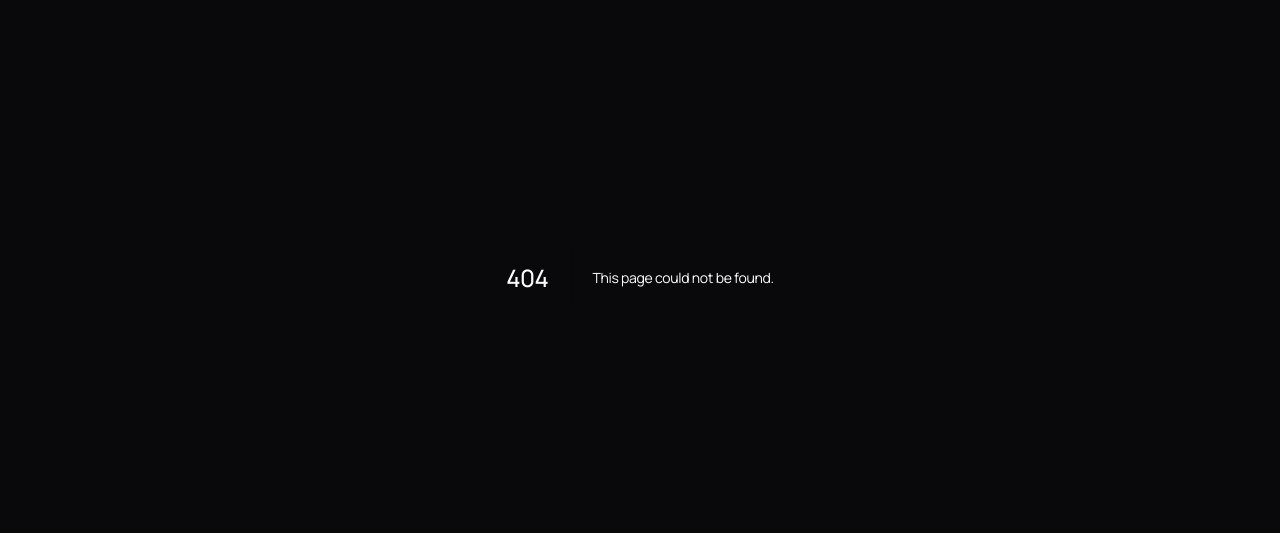
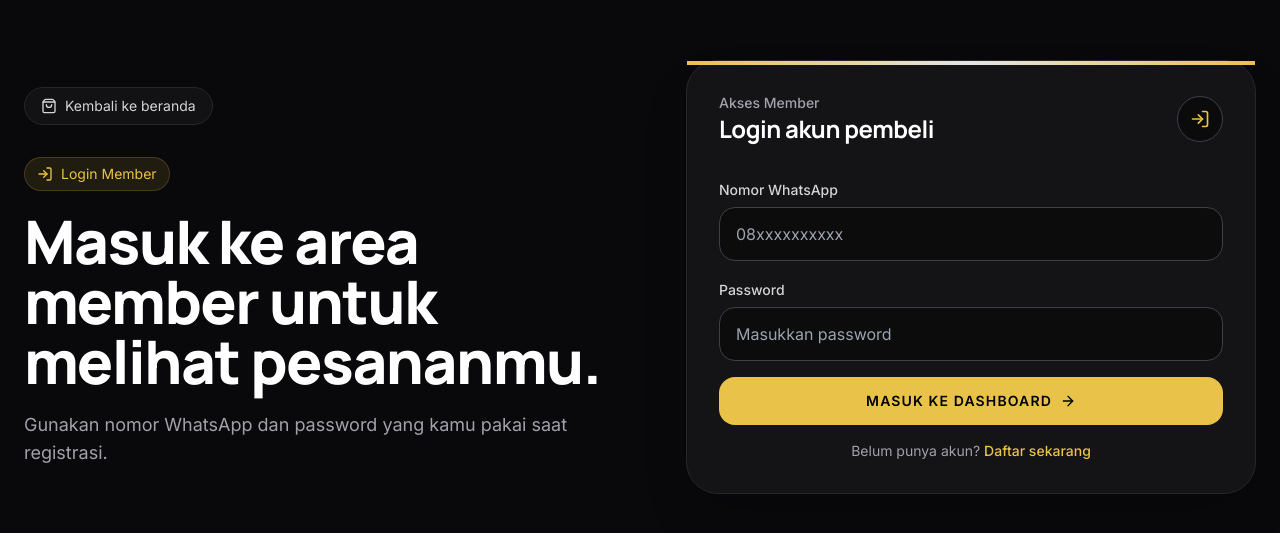
Before and after one commit to Rickyfn01/web-jastip, a Next.js app: page /login in a window 1280 px wide. Before the commit this address had no page. Shown: the part 123-656 px from the top of the page. Built offline with nearby package versions, Linux system fonts and the light colour scheme.

Commit message:
feat(member): add public login button and customer login flow

```diff
--- /dev/null
+++ b/src/app/api/customers/login/route.ts
@@ -0,0 +1,62 @@
+import { NextResponse } from 'next/server';
+import { prisma } from '@/lib/prisma';
+import {
+  createCustomerSessionToken,
+  normalizeWhatsAppNumber,
+  verifyCustomerPassword,
+} from '@/lib/customer-auth';
+
+export async function POST(request: Request) {
+  try {
+    const body = await request.json();
+    const whatsappNumber =
+      typeof body.whatsappNumber === 'string'
+        ? normalizeWhatsAppNumber(body.whatsappNumber)
+        : '';
+    const password = typeof body.password === 'string' ? body.password : '';
+
+    if (!whatsappNumber || !password) {
+      return NextResponse.json(
+        { error: 'Nomor WhatsApp dan password wajib diisi.' },
+        { status: 400 }
+      );
+    }
+
+    const customer = await prisma.customer.findUnique({
+      where: { whatsappNumber },
+    });
+
+    if (!customer || !verifyCustomerPassword(password, customer.passwordHash)) {
+      return NextResponse.json(
+        { error: 'Nomor WhatsApp atau password salah.' },
+        { status: 401 }
+      );
+    }
+
+    const response = NextResponse.json({
+      success: true,
+      customer: {
+        id: customer.id,
+        fullName: customer.fullName,
+        whatsappNumber: customer.whatsappNumber,
+        email: customer.email,
+      },
+    });
+
+    response.cookies.set('customer_session', createCustomerSessionToken(customer.id), {
+      httpOnly: true,
+      sameSite: 'strict',
+      secure: process.env.NODE_ENV === 'production',
+      path: '/',
+      maxAge: 60 * 60 * 24 * 30,
+    });
+
+    return response;
+  } catch (error) {
+    console.error('Error logging in customer:', error);
+    return NextResponse.json(
+      { error: 'Terjadi kesalahan saat login pelanggan.' },
+      { status: 500 }
+    );
+  }
+}
--- /dev/null
+++ b/src/app/login/page.tsx
@@ -0,0 +1,159 @@
+'use client';
+
+import { useEffect, useState } from 'react';
+import Link from 'next/link';
+import { useRouter } from 'next/navigation';
+import { ArrowRight, Loader2, LogIn, ShoppingBag } from 'lucide-react';
+
+export default function LoginPage() {
+  const router = useRouter();
+  const [whatsappNumber, setWhatsappNumber] = useState('');
+  const [password, setPassword] = useState('');
+  const [error, setError] = useState('');
+  const [isSubmitting, setIsSubmitting] = useState(false);
+  const [nextPath, setNextPath] = useState('/member/dashboard');
+
+  useEffect(() => {
+    const params = new URLSearchParams(window.location.search);
+    const next = params.get('next');
+    if (next && next.startsWith('/')) {
+      setNextPath(next);
+    }
+  }, []);
+
+  const handleSubmit = async (event: React.FormEvent<HTMLFormElement>) => {
+    event.preventDefault();
+    setError('');
+    setIsSubmitting(true);
+
+    try {
+      const response = await fetch('/api/customers/login', {
+        method: 'POST',
+        headers: { 'Content-Type': 'application/json' },
+        body: JSON.stringify({ whatsappNumber, password }),
+      });
+
+      const data = await response.json();
+
+      if (!response.ok) {
+        throw new Error(data.error || 'Login gagal.');
+      }
+
+      localStorage.setItem('customer_session_marker', 'true');
+      localStorage.setItem('customer_id', data.customer.id);
+      localStorage.setItem('customer_name', data.customer.fullName);
+
+      router.push(nextPath);
+    } catch (err: unknown) {
+      setError((err as Error).message);
+    } finally {
+      setIsSubmitting(false);
+    }
+  };
+
+  return (
+    <main className="min-h-screen bg-zinc-950 text-white">
+      <div className="relative mx-auto flex min-h-screen w-full max-w-7xl items-center px-6 py-12">
+        <div className="grid w-full gap-8 lg:grid-cols-[1.05fr_0.95fr]">
+          <section className="flex flex-col justify-center gap-8">
+            <Link
+              href="/"
+              className="inline-flex w-fit items-center gap-2 rounded-full border border-zinc-800 bg-zinc-900/70 px-4 py-2 text-sm text-zinc-300 backdrop-blur-sm transition-colors hover:text-white"
+            >
+              <ShoppingBag className="h-4 w-4" />
+              Kembali ke beranda
+            </Link>
+
+            <div className="space-y-5">
+              <div className="inline-flex items-center gap-2 rounded-full border border-[#e9c349]/20 bg-[#e9c349]/10 px-3 py-1.5 text-sm text-[#e9c349]">
+                <LogIn className="h-4 w-4" />
+                Login Member
+              </div>
+              <h1 className="max-w-2xl text-4xl font-black tracking-tight md:text-6xl">
+                Masuk ke area member untuk melihat pesananmu.
+              </h1>
+              <p className="max-w-2xl text-base leading-relaxed text-zinc-400 md:text-lg">
+                Gunakan nomor WhatsApp dan password yang kamu pakai saat registrasi.
+              </p>
+            </div>
+          </section>
+
+          <section className="relative rounded-[2rem] border border-zinc-800 bg-zinc-900/80 p-6 shadow-2xl backdrop-blur-sm md:p-8">
+            <div className="absolute inset-x-0 top-0 h-1 bg-gradient-to-r from-[#e9c349] via-zinc-200 to-[#e9c349]" />
+            <div className="mb-8 flex items-center justify-between gap-4">
+              <div>
+                <p className="text-sm font-medium text-zinc-400">Akses Member</p>
+                <h2 className="text-2xl font-bold">Login akun pembeli</h2>
+              </div>
+              <div className="rounded-full border border-zinc-700 bg-zinc-950/80 p-3 text-[#e9c349]">
+                <LogIn className="h-5 w-5" />
+              </div>
+            </div>
+
+            <form onSubmit={handleSubmit} className="space-y-4">
+              <div className="space-y-1.5">
+                <label htmlFor="whatsappNumber" className="text-sm font-medium text-zinc-300">
+                  Nomor WhatsApp
+                </label>
+                <input
+                  id="whatsappNumber"
+                  value={whatsappNumber}
+                  onChange={(event) => setWhatsappNumber(event.target.value)}
+                  className="w-full rounded-2xl border border-zinc-700 bg-zinc-950/70 px-4 py-3.5 text-white outline-none transition focus:border-[#e9c349]/60 focus:ring-2 focus:ring-[#e9c349]/20"
+                  placeholder="08xxxxxxxxxx"
+                  required
+                />
+              </div>
+
+              <div className="space-y-1.5">
+                <label htmlFor="password" className="text-sm font-medium text-zinc-300">
+                  Password
+                </label>
+                <input
+                  id="password"
+                  type="password"
+                  value={password}
+                  onChange={(event) => setPassword(event.target.value)}
+                  className="w-full rounded-2xl border border-zinc-700 bg-zinc-950/70 px-4 py-3.5 text-white outline-none transition focus:border-[#e9c349]/60 focus:ring-2 focus:ring-[#e9c349]/20"
+                  placeholder="Masukkan password"
+                  required
+                />
+              </div>
+
+              {error && (
+                <div className="rounded-2xl border border-red-500/30 bg-red-500/10 px-4 py-3 text-sm text-red-200">
+                  {error}
+                </div>
+              )}
+
+              <button
+                type="submit"
+                disabled={isSubmitting}
+                className="inline-flex w-full items-center justify-center gap-2 rounded-2xl bg-[#e9c349] px-4 py-3.5 text-sm font-semibold uppercase tracking-[0.08em] text-black transition hover:bg-[#f4d061] disabled:cursor-not-allowed disabled:opacity-70"
+              >
+                {isSubmitting ? (
+                  <>
+                    <Loader2 className="h-4 w-4 animate-spin" />
+                    Masuk...
+                  </>
+                ) : (
+                  <>
+                    Masuk ke Dashboard
+                    <ArrowRight className="h-4 w-4" />
+                  </>
+                )}
+              </button>
+
+              <p className="text-center text-sm text-zinc-400">
+                Belum punya akun?{' '}
+                <Link href="/register" className="font-medium text-[#e9c349] hover:text-[#f4d061]">
+                  Daftar sekarang
+                </Link>
+              </p>
+            </form>
+          </section>
+        </div>
+      </div>
+    </main>
+  );
+}
--- a/src/components/Navbar.tsx
+++ b/src/components/Navbar.tsx
@@ -43,9 +43,14 @@ export default function Navbar() {
               Dashboard
             </Link>
           ) : (
+            <>
+              <Link href="/login" className="text-[11px] uppercase tracking-[0.14em] text-zinc-300 hover:text-[#e9c349] transition-colors">
+                Login Member
+              </Link>
               <Link href="/register" className="text-[11px] uppercase tracking-[0.14em] text-zinc-300 hover:text-[#e9c349] transition-colors">
                 Daftar Pembeli
               </Link>
+            </>
           )}
         </div>
 
@@ -67,9 +72,14 @@ export default function Navbar() {
               Dashboard
             </Link>
           ) : (
+            <>
+              <Link href="/login" onClick={() => setIsMenuOpen(false)} className="block w-full text-left text-[11px] uppercase tracking-[0.14em] text-zinc-300 hover:text-[#e9c349] py-2">
+                Login Member
+              </Link>
               <Link href="/register" onClick={() => setIsMenuOpen(false)} className="block w-full text-left text-[11px] uppercase tracking-[0.14em] text-zinc-300 hover:text-[#e9c349] py-2">
                 Daftar Pembeli
               </Link>
+            </>
           )}
         </div>
       )}
```
Lines whose indentation alone changed are shown as unchanged.
